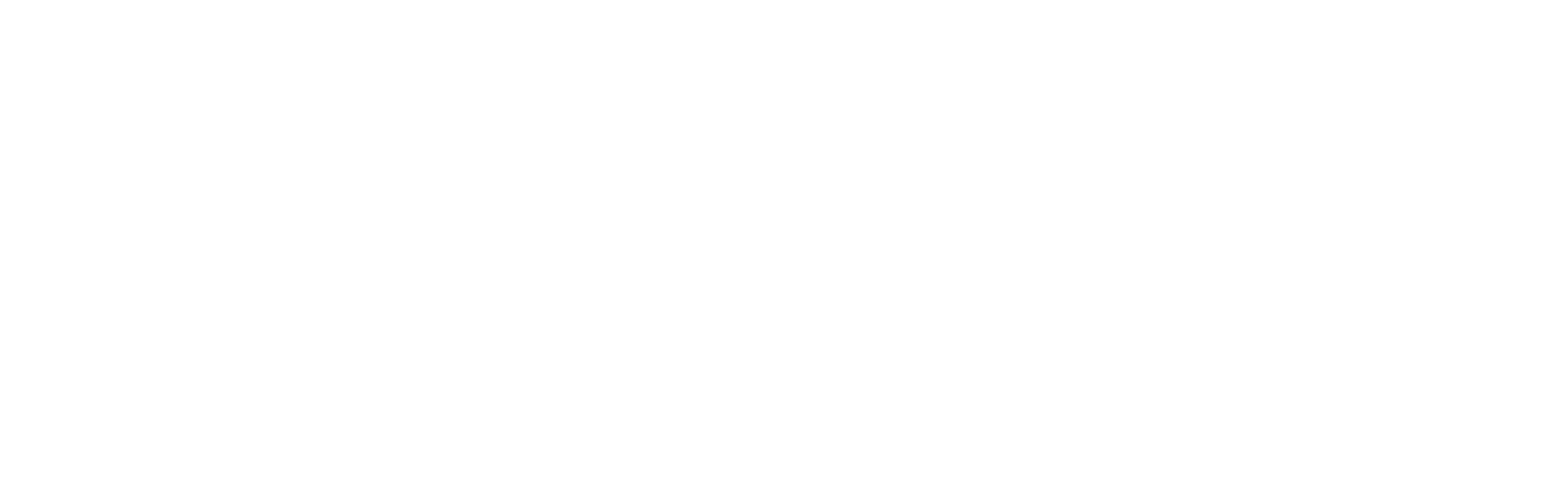
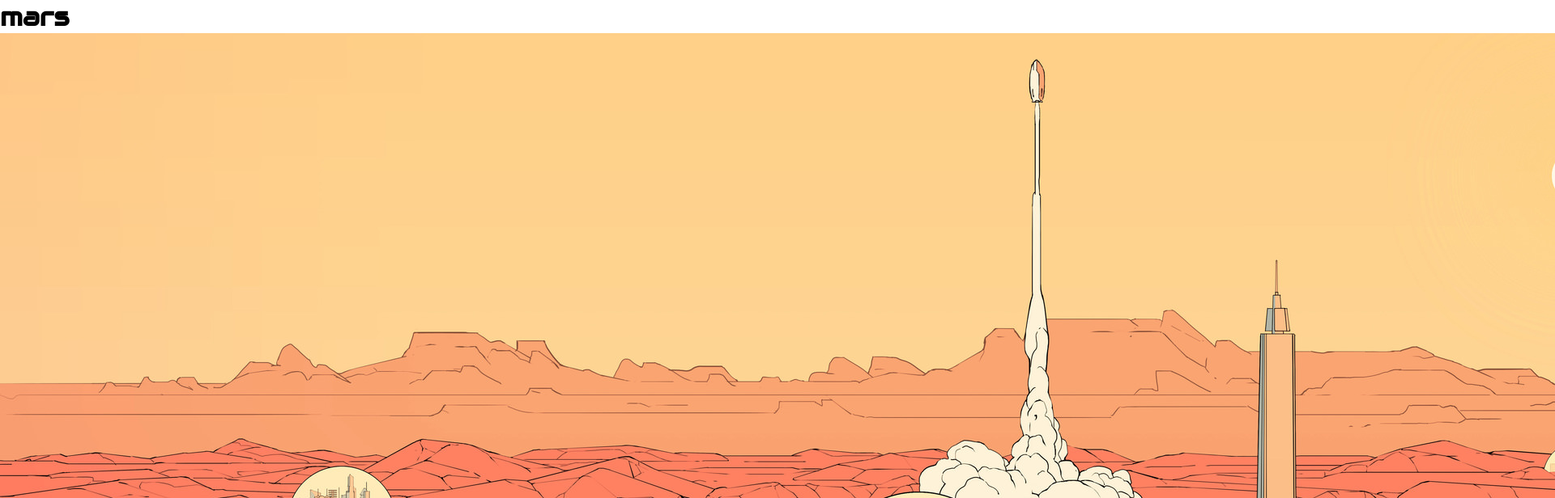
Before and after one commit to Normani-code/PWD_Project, a plain HTML site: page index.html in a window 1280 px wide. Shown: the top 616 px of the page at 81% size, 1920 px wide, since content can reach past the window. Drawn offline with Linux system fonts and the light colour scheme.

Commit message:
tittle new

```diff
--- a/index.html
+++ b/index.html
@@ -4,9 +4,30 @@
   <meta charset="UTF-8">
   <meta name="viewport" content="width=device-width, initial-scale=1.0">
   <meta http-equiv="X-UA-Compatible" content="ie=edge">
-  <title>Document</title>
+  <title>project</title>
+<link rel="stylesheet" href="style/style.css">
+<link rel="preconnect" href="https://fonts.gstatic.com">
+<link href="https://fonts.googleapis.com/css2?family=Audiowide&display=swap" rel="stylesheet">
 </head>
 <body>
 
+  <header class="header">
+    <div class="grid">
+      <div class="text-lobby">
+        <h1 class="Audiowide">
+         mars
+        </h1>
+        <section>
+    <div class="img-background">
+          <img src="Design\Mars-artwork-original-art-Surviving-Mars-1286139.jpg" alt="">
+        </div>
+  </section>
+
+      </div>
+    </div>
+  </header>
+
+
+
 </body>
 </html>
--- a/style/style.css
+++ b/style/style.css
@@ -0,0 +1,26 @@
+*{
+    margin: 0;
+    padding: 0;
+    box-sizing: border-box;
+}
+
+body{
+    font-family: 'Audiowide', cursive;
+}
+
+.grid{
+    display: grid;
+}
+.text-lobby{
+    display: flexbox;
+    justify-content: center;
+    align-items: center;
+}
+
+.Audiowide{
+    font-weight: 900;
+}
+
+,img-background{
+    grid-area: auto;
+}
```
Also changed, not shown: Design/Mars-artwork-original-art-Surviving-Mars-1286139.jpg (added).
